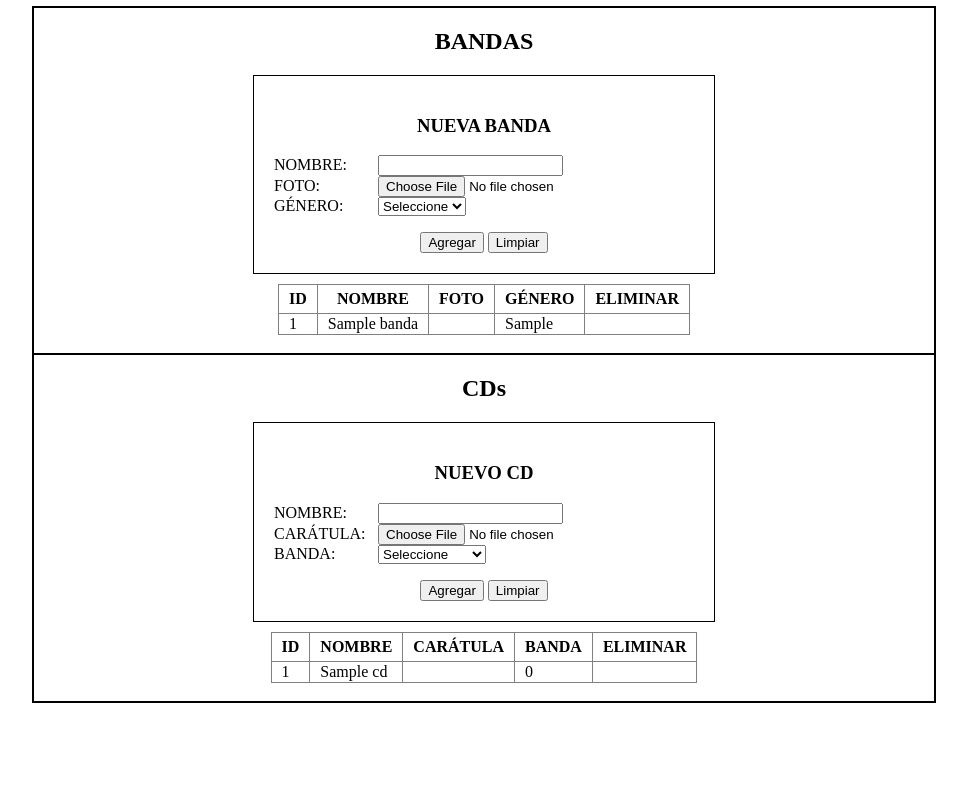
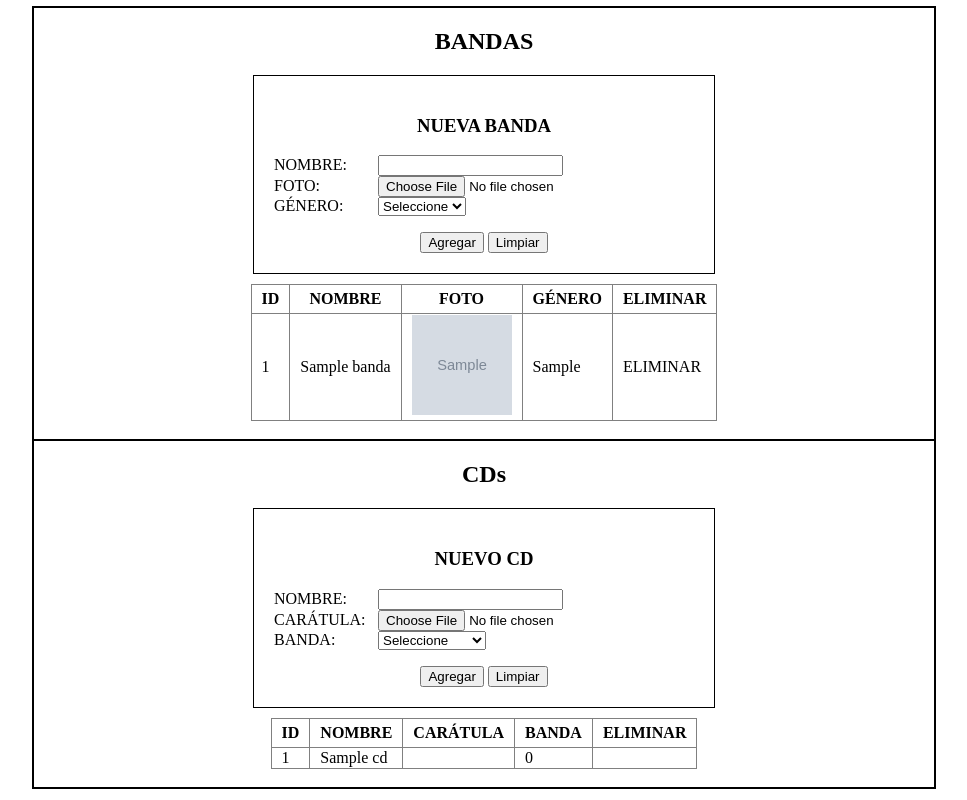
Before and after one commit to AsparagusEduardo/TrabajoFinal, a PHP site: page /mantenedor.php in a window 1280 px wide. Shown: the whole page, without its empty margins (156-1123 px from the left). Run offline with PHP 8.4, Linux system fonts and the light colour scheme; tables that the repository leaves empty hold one stand-in row (values such as "Sample post"); grey boxes marked "Sample" are stand-in pictures.

Commit message:
0.2.1-12
- Añadidas las imagenes de las bandas a la tabla

```diff
--- a/css/style_mantenedor.css
+++ b/css/style_mantenedor.css
@@ -33,3 +33,8 @@ th, td{
 	padding-left: 10px;
 	padding-right: 10px;
 }
+
+.thumb100{
+	width: 100px;
+	height: 100px;
+	overflow: hidden;}
--- a/mantenedor.php
+++ b/mantenedor.php
@@ -93,9 +93,11 @@
 	            	<tr>
 	            		<td><?php echo $registro["id"];?> </td>
 	            		<td><?php echo $registro["nombre"];?></td>
-	            		<td></td>
+	            		<td>
+	            			<div ><img class="thumb100" src="img/bandas/<?php echo $registro['foto'];?>"></div>
+	            		</td>
 	            		<td><?php echo $registro["genero"];?></td>
-	            		<td></td>
+	            		<td>ELIMINAR</td>
 	            	</tr>
 	            <?php
 	            } ?>
```
Also changed, not shown: img/bandas/tumblr_o1dkm0IGiW1qkinreo1_400.gif (added), img/bandas/tumblr_o3dvezQEcY1rg3vrmo2_400.jpg (added).
